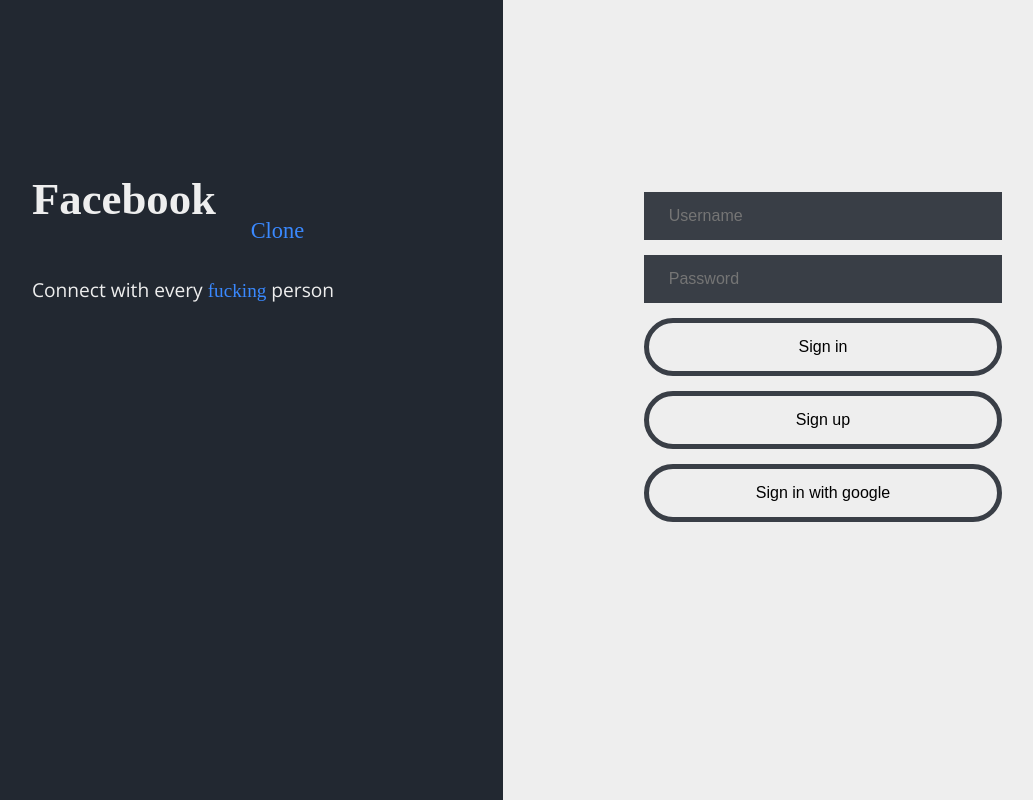
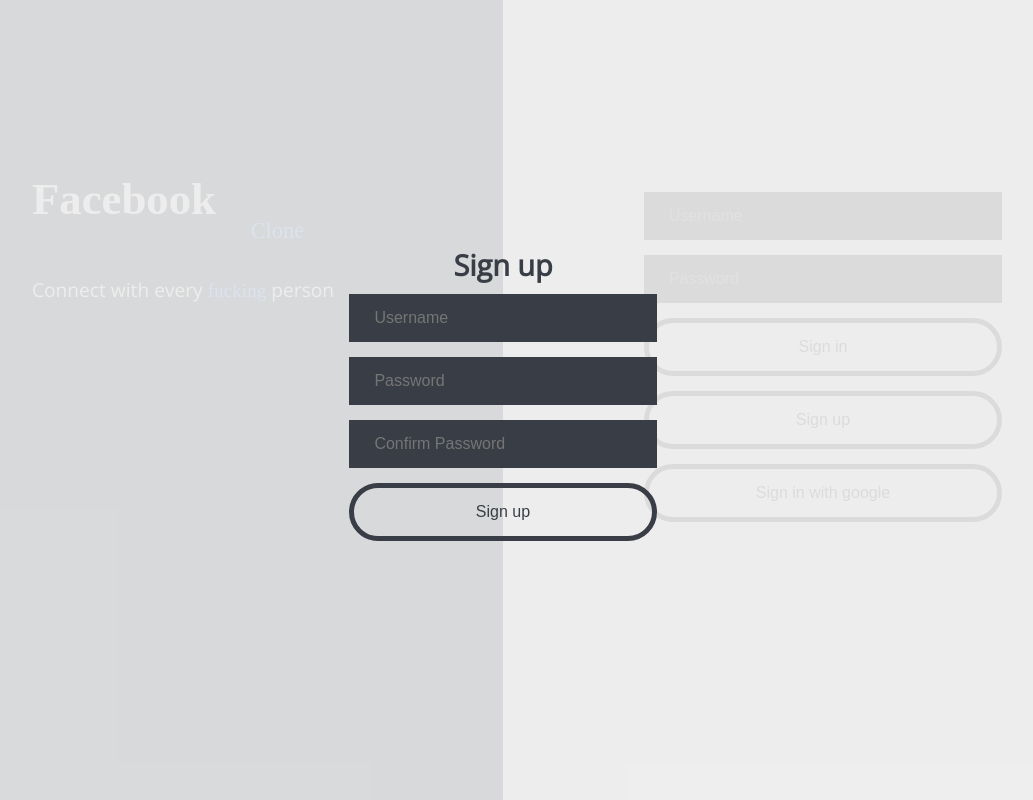
Before and after one commit to Cherifi-Houdaifa/Facebook-Clone-Client, a React app: page /auth in a window 1280 px wide. Both pictures are taken after a click on the button "Sign up". Shown: the whole page, without its empty margins (137-1170 px from the left). Built offline with nearby package versions, Linux system fonts and the light colour scheme; the HTML template or start-up script is replaced by a standard one; a web font is replaced by a local one.

Commit message:
Finished the dialog box of sign up in the auth page

```diff
--- a/src/pages/Auth.jsx
+++ b/src/pages/Auth.jsx
@@ -1,7 +1,8 @@
-import React from "react";
+import React, { useRef } from "react";
 import "../styles/Auth.css";
 
 export default function Auth () {
+	const dialog = useRef();
 	return <main className="auth">
 		<article className="text">
 			<div>
@@ -15,9 +16,20 @@
 				<input type="text" placeholder="Username" autoComplete="off" />
 				<input type="text" placeholder="Password" autoComplete="off" />
 				<input type="button" value="Sign in" />
-				<input type="button" value="Sign up" />
+				<input type="button" value="Sign up" onClick={(e) => {
+					dialog.current.classList.toggle("show-flex");
+				}} />
 				<input type="button" value="Sign in with google" />
 			</div>
+			<dialog ref={dialog}>
+				<div>
+					<h2>Sign up</h2>
+					<input type="text" placeholder="Username" autoComplete="off" />
+					<input type="text" placeholder="Password" autoComplete="off" />
+					<input type="text" placeholder="Confirm Password" autoComplete="off" />
+					<input type="button" value="Sign up" />
+				</div>
+			</dialog>
 		</article>
 	</main>;
 }
--- a/src/styles/Auth.css
+++ b/src/styles/Auth.css
@@ -66,4 +66,31 @@
 	padding: 15px 25px;
 	border-radius: 50px;
 	cursor: pointer;
+	color: var(--primary);
 }
+main.auth > article.form > dialog {
+	width: 100vw;
+	height: 100vh;
+	box-sizing: border-box;
+	background-color: #EEEEEEe5;
+	border: none;
+	display: flex;
+	justify-content: center;
+	align-items: center;
+	display: none;
+}
+main.auth > article.form > dialog h2 {
+	color: var(--primary);
+	font-size: 1.8rem;
+	margin-bottom: 10px;
+}
+main.auth > article.form > dialog div {
+	width: 30%;
+	display: flex;
+	justify-content: center;
+	align-items: center;
+	flex-direction: column;
+}
+.show-flex {
+	display: flex !important;
+}
```
